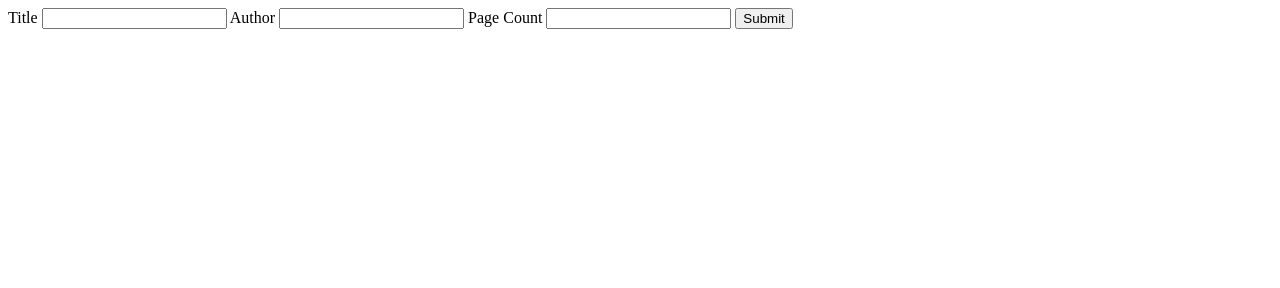
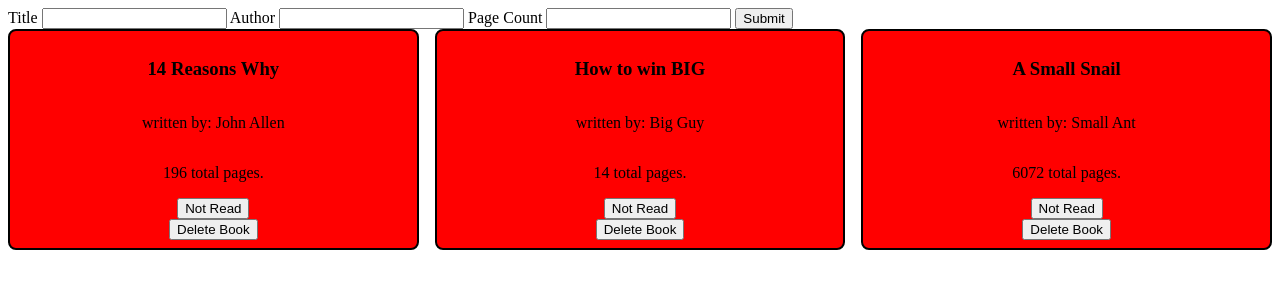
Before and after one commit to MinimiseOCE/my-library, a plain HTML site: page index.html in a window 1280 px wide. Drawn offline with Linux system fonts and the light colour scheme.

Commit message:
Add isRead prototype function

```diff
--- a/script.js
+++ b/script.js
@@ -5,6 +5,7 @@ function Book(title, author, pageCount) {
     this.title = title;
     this.author = author;
     this.pageCount = pageCount
+    this.read = false
 }
 
 function addBookToLibrary(title,author,pageCount) {
@@ -21,6 +22,10 @@ bookInfo.addEventListener('submit', (event) => {
     displayBooks()
 });
 
+Book.prototype.toggleRead = function() {
+    this.read = !this.read
+}
+
 const bookDisplay = document.getElementById("bookDisplay")
 function displayBooks() {
     bookDisplay.replaceChildren()
@@ -33,10 +38,24 @@ function displayBooks() {
         bookTitle.textContent = (myLibrary[i].title)
 
         const bookAuthor = document.createElement("p")
-        bookAuthor.textContent = (myLibrary[i].author)
+        bookAuthor.textContent = ("written by: " + myLibrary[i].author)
 
         const bookPageCount = document.createElement("p")
-        bookPageCount.textContent = (myLibrary[i].pageCount)
+        bookPageCount.textContent = (myLibrary[i].pageCount + " total pages.")
+
+        const toggleReadBtn = document.createElement("button")
+        if (myLibrary[i].read == false) {
+            toggleReadBtn.textContent = ("Not Read")
+            bookCard.style.backgroundColor = "red"
+        } else {
+            toggleReadBtn.textContent = ("Read")
+            bookCard.style.backgroundColor = "green"
+        }
+        toggleReadBtn.addEventListener('click', (event) => {
+            myLibrary[i].toggleRead()
+            displayBooks()
+        })
+
 
         const deleteBtn = document.createElement("button")
         deleteBtn.textContent = ("Delete Book")
@@ -49,7 +68,15 @@ function displayBooks() {
         bookCard.appendChild(bookTitle)
         bookCard.appendChild(bookAuthor)
         bookCard.appendChild(bookPageCount)
+        bookCard.appendChild(toggleReadBtn)
         bookCard.appendChild(deleteBtn)
         bookDisplay.appendChild(bookCard)
     }
 }
+
+// Placeholder Books
+
+addBookToLibrary("14 Reasons Why", "John Allen", 196)
+addBookToLibrary("How to win BIG", "Big Guy", 14)
+addBookToLibrary("A Small Snail", "Small Ant", 6072)
+displayBooks()
--- a/style.css
+++ b/style.css
@@ -10,7 +10,8 @@
     align-items: center;
     border: 2px solid black;
     border-radius: 8px;
-    transition: 0.15s;
+    transition: 0.05s;
+    padding: 8px;
 }
 
 .book-card:hover {
```
